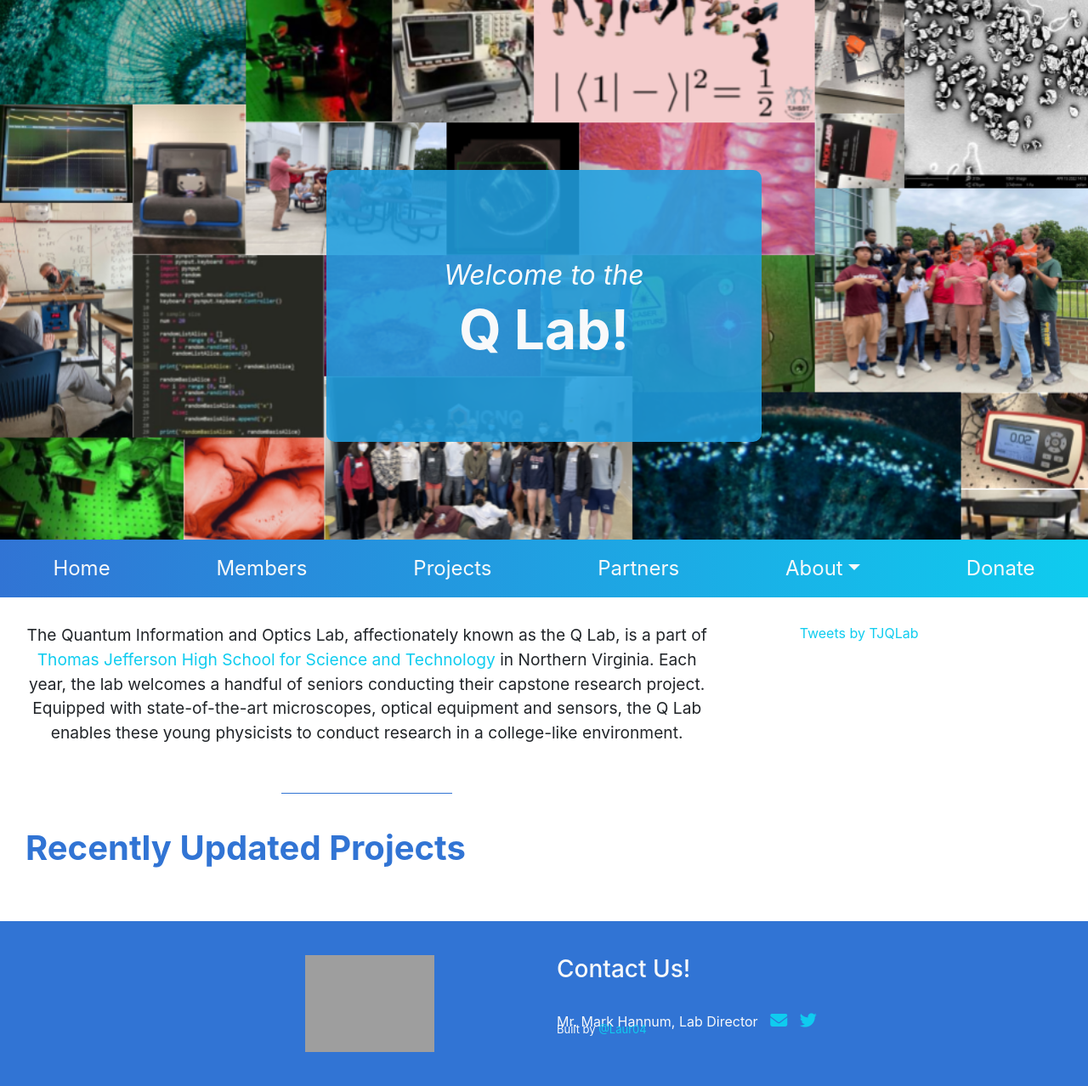
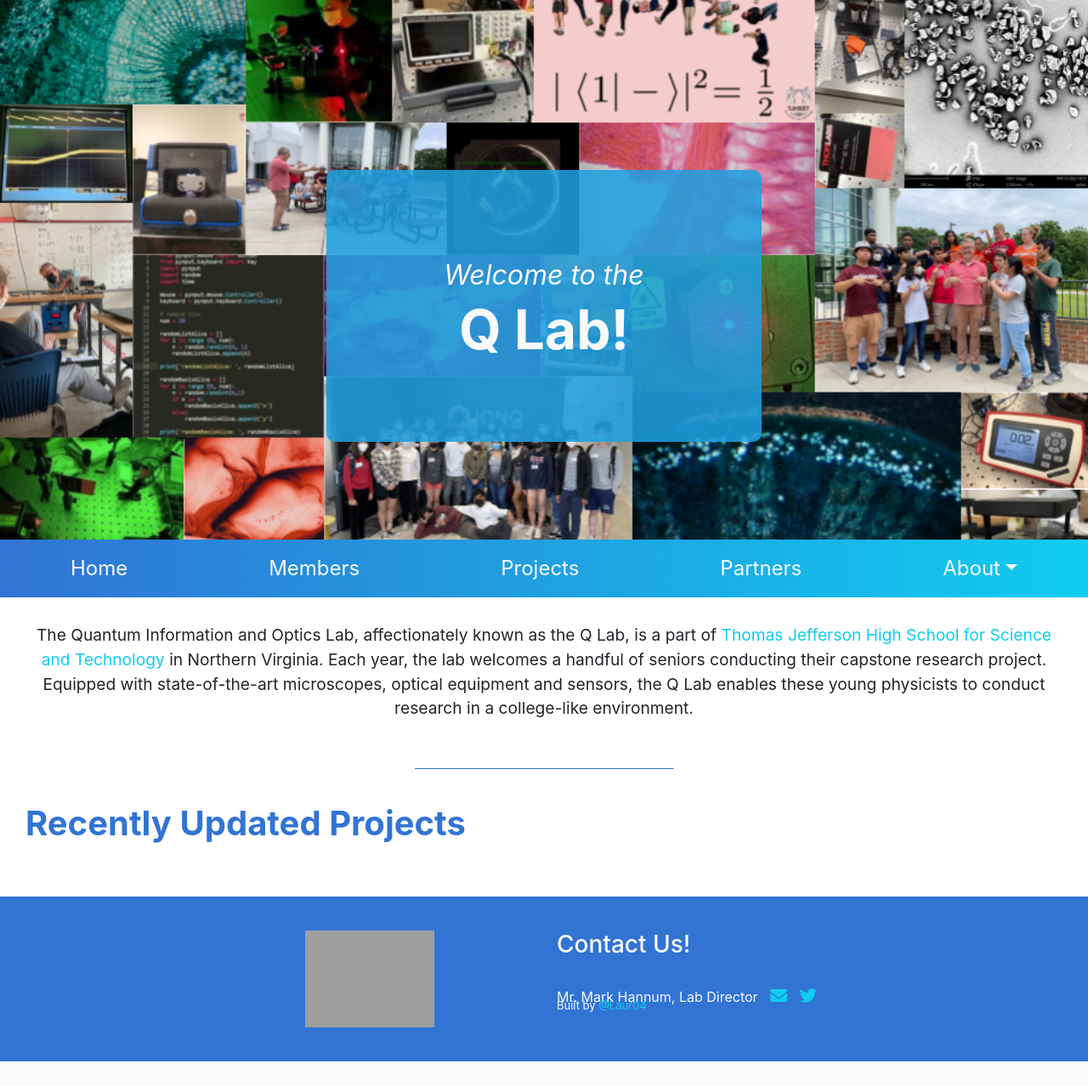
Before and after one commit to alanzhu0/q-lab-website, a Django app: page / in a window 1280 px wide. Shown: the whole page at 85% size. After the commit the page ends 1249 px from the top, so only its background shows below. Run offline with Django 4.2, Linux system fonts and the light colour scheme; data that the repository does not hold is empty; some libraries are stand-ins or nearby versions; grey boxes are pictures that could not be loaded.

Commit message:
Remove twitter and donate

```diff
--- a/qlab/templates/base/index.html
+++ b/qlab/templates/base/index.html
@@ -73,7 +73,7 @@
 
     <div class="content">
         <div class="row">
-            <div class="col-lg-8 col-md-6 col-sm-12">
+            <div class="col">
                 <p class="mission-text center-text">
                     The Quantum Information and Optics Lab, affectionately known as the Q Lab, is a part
                     of <a href="https://tjhsst.fcps.edu">Thomas Jefferson High School for Science and
@@ -101,6 +101,7 @@
                 {% endfor %}
                 <br>
             </div>
+            {% comment %}
             <div class="col-lg-4 col-md-6 col-sm-12">
                 <div class="twitter">
                     <a class="twitter-timeline" data-height="1500" href="https://twitter.com/TJQLab?ref_src=twsrc%5Etfw">
@@ -109,6 +110,7 @@
                     <script async src="https://platform.twitter.com/widgets.js" charset="utf-8"></script>
                 </div>
             </div>
+            {% endcomment %}
         </div>
     </div>
 {% endblock %}
--- a/qlab/templates/nav.html
+++ b/qlab/templates/nav.html
@@ -19,7 +19,7 @@
                       <a class="dropdown-item bar-drop-item" href="{% url 'base:about_resources' %}">Resources</a>
                     </div>
                   </li>
-                <li class="nav-item"><a class="nav-link bar-link" href="{% url 'base:donate' %}">Donate</a></li>
+                {# <li class="nav-item"><a class="nav-link bar-link" href="{% url 'base:donate' %}">Donate</a></li> #}
             </ul>
         </div>
     </div>
```
